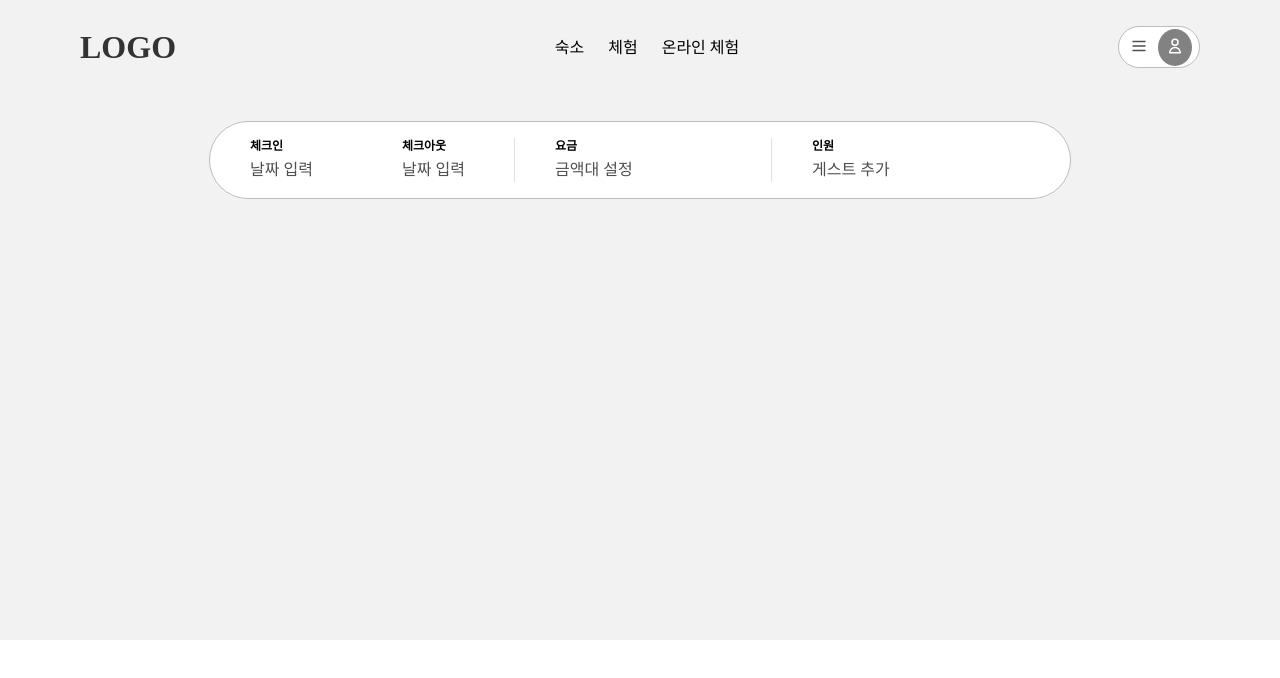
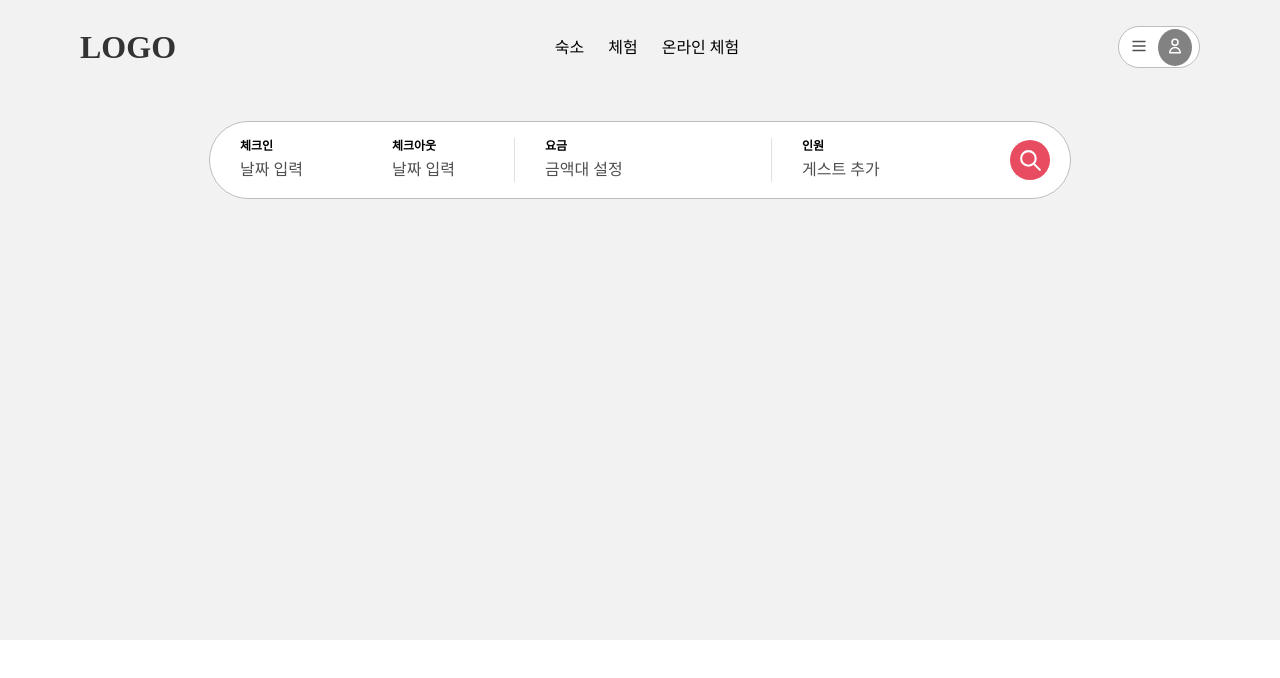
Before and after one commit to youryu0212/airbnb, a React (Create React App) app: page / in a window 1280 px wide. Shown: the top 678 px of the page. Built offline with nearby package versions, Linux system fonts and the light colour scheme.

Commit message:
feat: 검색 버튼 및 x버튼 추가

```diff
--- a/src/components/header/CylindricalBox.jsx
+++ b/src/components/header/CylindricalBox.jsx
@@ -3,7 +3,12 @@ import styled from "styled-components";
 import Cylindrical from "../../cylindrical";
 
 // eslint-disable-next-line react/prop-types
-const CylindricalBox = ({title, placeHolder, style, partId, clickedPart, setClickedPart}) => {
+const CylindricalBox = ({title, placeHolder, style, partId, clickedPart, setClickedPart, hasSearchButton}) => {
+    const isClicked = partId === clickedPart;
+    const cylindricalSearchButtonStyle = {
+        width: "60px",
+        height: "42px",
+    };
     const changeClickedPart = () => {
         if (partId === clickedPart) {
             setClickedPart(null);
@@ -13,23 +18,51 @@ const CylindricalBox = ({title, placeHolder, style, partId, clickedPart, setClic
     };
 
     return (
-        <CylindricalButton isClicked={partId === clickedPart} style={style} onClick={changeClickedPart}>
-            <Title>{title}</Title>
-            <PlaceHolder>{placeHolder}</PlaceHolder>
+        <CylindricalButton isClicked={isClicked} style={style} onClick={changeClickedPart}>
+            <TextBox>
+                <Title>{title}</Title>
+                <PlaceHolder>{placeHolder}</PlaceHolder>
+            </TextBox>
+            {isClicked && (
+                <Icon>
+                    <svg xmlns="http://www.w3.org/2000/svg" className="h-6 w-6" fill="none" viewBox="0 0 24 24" stroke="currentColor" strokeWidth="2">
+                        <path strokeLinecap="round" strokeLinejoin="round" d="M6 18L18 6M6 6l12 12" />
+                    </svg>
+                </Icon>
+            )}
+            {hasSearchButton &&
+                (isClicked ? (
+                    <CylindricalSearchButton style={cylindricalSearchButtonStyle}>
+                        <svg xmlns="http://www.w3.org/2000/svg" className="h-6 w-6" fill="none" viewBox="0 0 24 24" stroke="currentColor" strokeWidth="2">
+                            <path strokeLinecap="round" strokeLinejoin="round" d="M21 21l-6-6m2-5a7 7 0 11-14 0 7 7 0 0114 0z" />
+                        </svg>
+                        <span>검색</span>
+                    </CylindricalSearchButton>
+                ) : (
+                    <CircleSearchButton>
+                        <svg xmlns="http://www.w3.org/2000/svg" className="h-6 w-6" fill="none" viewBox="0 0 24 24" stroke="currentColor" strokeWidth="2">
+                            <path strokeLinecap="round" strokeLinejoin="round" d="M21 21l-6-6m2-5a7 7 0 11-14 0 7 7 0 0114 0z" />
+                        </svg>
+                    </CircleSearchButton>
+                ))}
         </CylindricalButton>
     );
 };
 
 const CylindricalButton = styled(Cylindrical)`
-    ${({theme}) => theme.layout.flexLayoutMixin("column")}
-    padding: 16px 40px;
+    ${({theme}) => theme.layout.flexLayoutMixin("row", "space-between", "center")}
     box-sizing: border-box;
-    gap: 4px;
+    padding: 0 20px 0 30px;
     cursor: pointer;
     box-shadow: ${({isClicked}) => (isClicked ? "0px 10px 20px rgba(0, 0, 0, 0.2)" : "")};
     &:hover {
         background-color: ${({isClicked}) => (isClicked ? "#fff" : "rgba(0, 0, 0, 0.1)")};
     }
+`;
+
+const TextBox = styled.div`
+    ${({theme}) => theme.layout.flexLayoutMixin("column")}
+    gap: 4px;
 `;
 
 const Title = styled.div`
@@ -43,4 +76,52 @@ const PlaceHolder = styled.div`
     line-height: 24px;
     color: ${({theme}) => theme.color.gray2};
 `;
+
+const Icon = styled.div`
+    ${({theme}) => theme.layout.flexLayoutMixin("", "center", "center")}
+    background-color: ${({theme}) => theme.color.gray6};
+    width: 20px;
+    height: 20px;
+    border-radius: 999px;
+    &:hover {
+        background-color: ${({theme}) => theme.color.gray5};
+    }
+    svg {
+        width: 15px;
+        height: 15px;
+    }
+`;
+
+const CircleSearchButton = styled.div`
+    ${({theme}) => theme.layout.flexLayoutMixin("", "center", "center")}
+    background-color: ${({theme}) => theme.color.pointColorRed};
+    color: ${({theme}) => theme.color.white};
+    border-radius: 999px;
+    width: 40px;
+    height: 40px;
+    &:hover {
+        background-color: rgb(175, 21, 42);
+    }
+    svg {
+        width: 25px;
+        height: 25px;
+    }
+`;
+
+const CylindricalSearchButton = styled(Cylindrical)`
+    ${({theme}) => theme.layout.flexLayoutMixin("row", "space-around", "center")}
+    background-color: ${({theme}) => theme.color.pointColorRed};
+    color: ${({theme}) => theme.color.white};
+    padding: 0 10px;
+    &:hover {
+        background-color: rgb(175, 21, 42);
+    }
+    svg {
+        width: 25px;
+        height: 25px;
+    }
+    span {
+        line-height: 25px;
+    }
+`;
 export default CylindricalBox;
--- a/src/components/header/GuestBox.jsx
+++ b/src/components/header/GuestBox.jsx
@@ -17,6 +17,7 @@ const GuestBox = ({clickedPart, setClickedPart}) => {
             partId={"GuestBox"}
             clickedPart={clickedPart}
             setClickedPart={setClickedPart}
+            hasSearchButton={true}
         />
     );
 };
```
